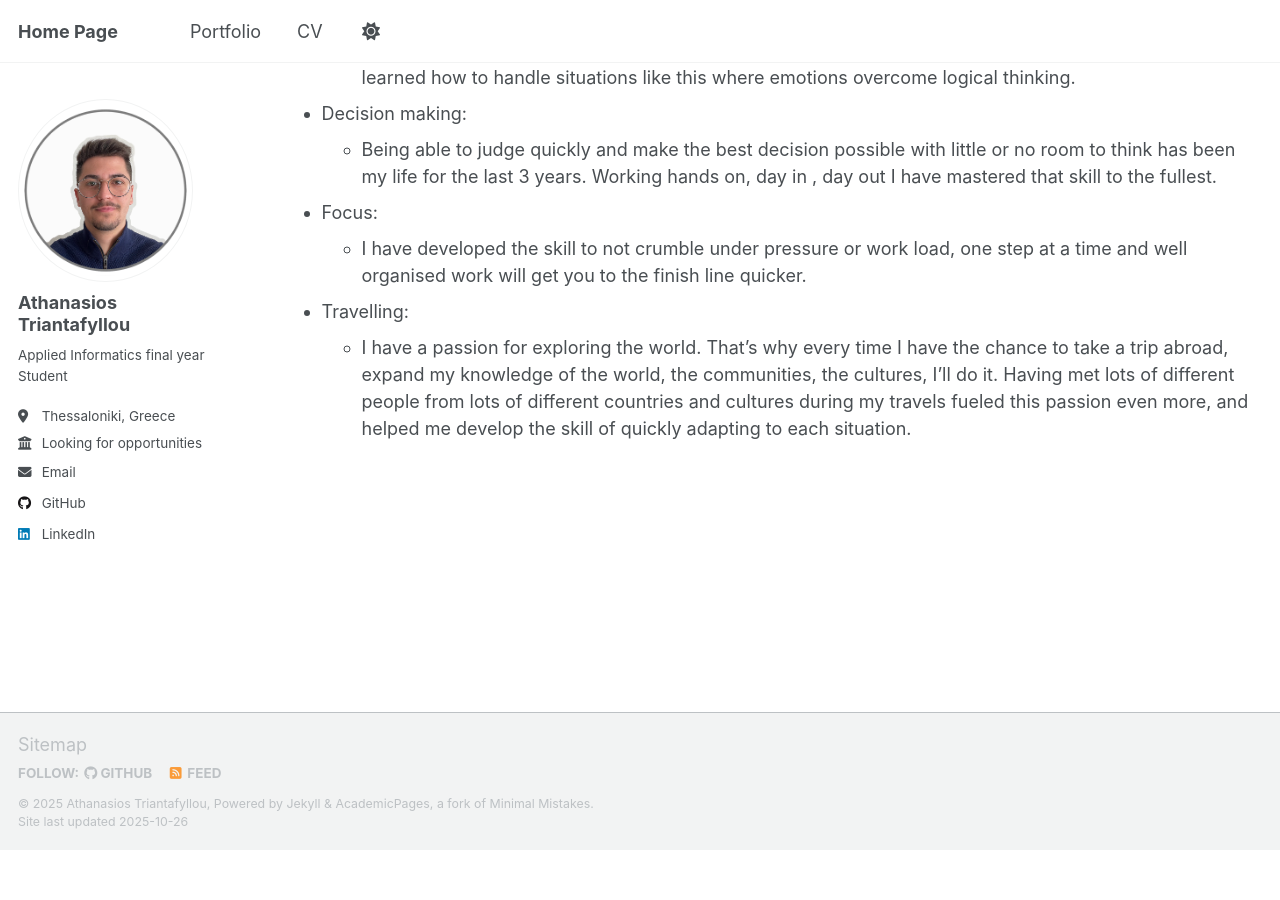
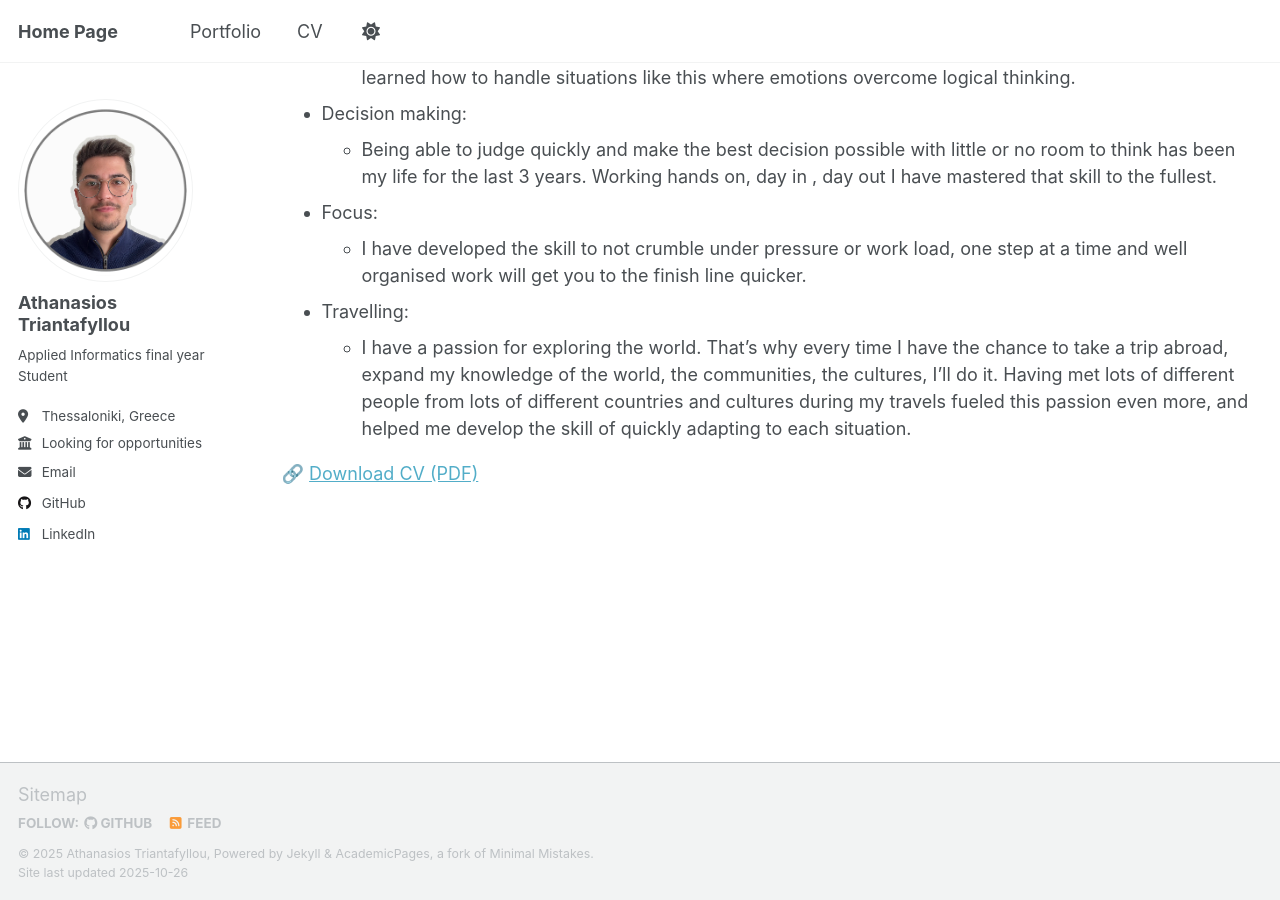
Before and after one commit to AthTriantafyllou/AthTriantafyllou.github.io, a Jekyll site: the page built from _pages/cv.md, in a window 1280 px wide and 900 px high, scrolled down 1550 px. Built offline with Jekyll 4.4.1, drawn with Linux system fonts in a browser that asks for light colours; a script that is not in the unit is left out; before the commit the page ends 2400 px from its top, so only the background shows below that.

Commit message:
Update cv.md

```diff
--- a/_pages/cv.md
+++ b/_pages/cv.md
@@ -70,3 +70,8 @@ Soft Skills & Extras
   * I have developed the skill to not crumble under pressure or work load, one step at a time and well organised work will get you to the finish line quicker.
 * Travelling:
   * I have a passion for exploring the world. That’s why every time I have the chance to take a trip abroad, expand my knowledge of the world, the communities, the cultures, I’ll do it. Having met lots of different people from lots of different countries and cultures during my travels fueled this passion even more, and helped me develop the skill of quickly adapting to each situation.
+
+
+
+
+ 🔗 [Download CV (PDF)](https://athtriantafyllou.github.io/assets/files/CV_THANASIS.pdf){:target="_blank"}
```
